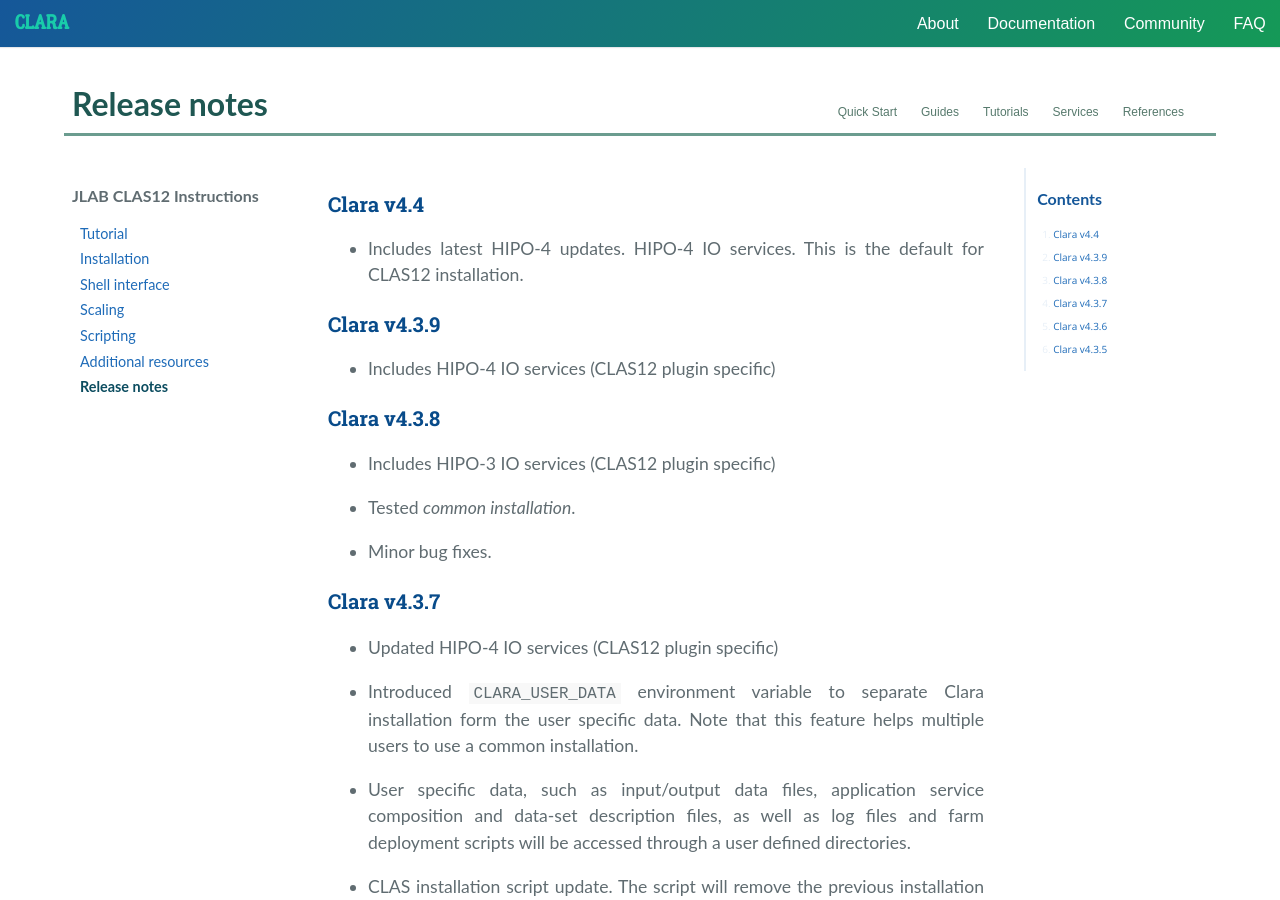
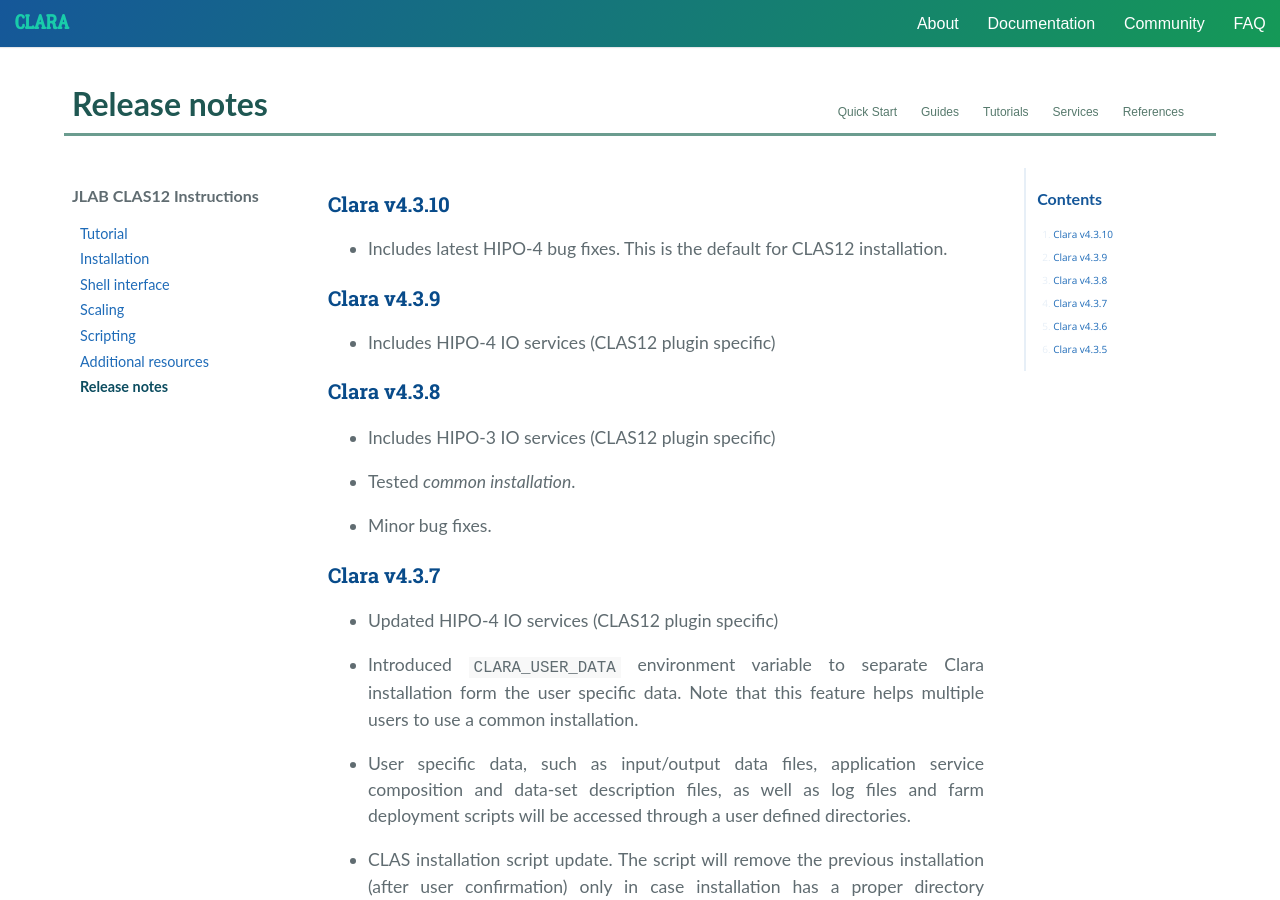
Before and after one commit to JeffersonLab/clara-docs, a Jekyll site: the page built from docs/clas/release-notes.md, in a window 1280 px wide and 900 px high. Built offline with Jekyll 4.4.1, drawn with Linux system fonts in a browser that asks for light colours; nearby versions of some CDN libraries.

Commit message:
- minor updates

```diff
--- a/docs/clas/release-notes.md
+++ b/docs/clas/release-notes.md
@@ -2,9 +2,10 @@
 title: Release notes
 ---
 
-### Clara v4.4
+### Clara v4.3.10
 
-- Includes latest HIPO-4 updates. HIPO-4 IO services. This is the default for CLAS12 installation.
+- Includes latest HIPO-4 bug fixes. This is the default for CLAS12 installation.
+
 
 ### Clara v4.3.9
 
```
Also changed, not shown: docs/clas/hands-on.md (+1 -1 lines), 1 other file.
